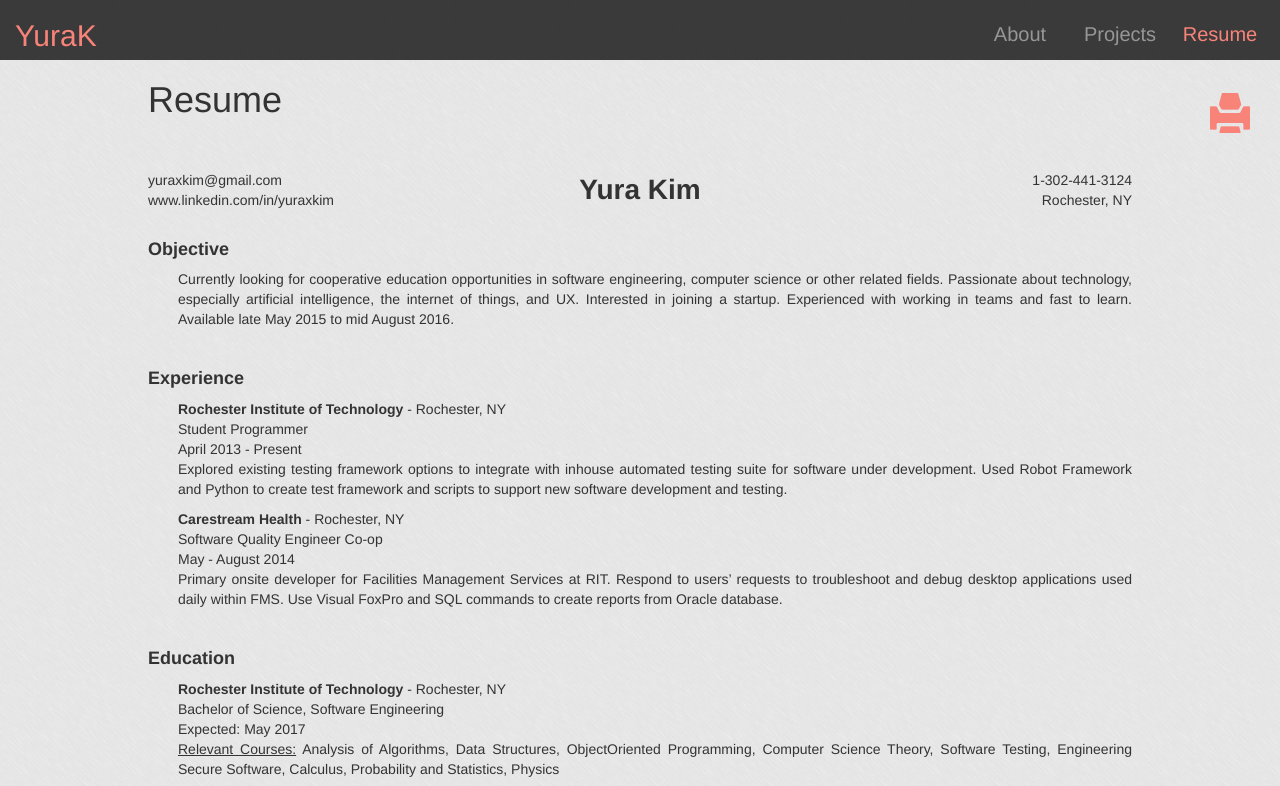
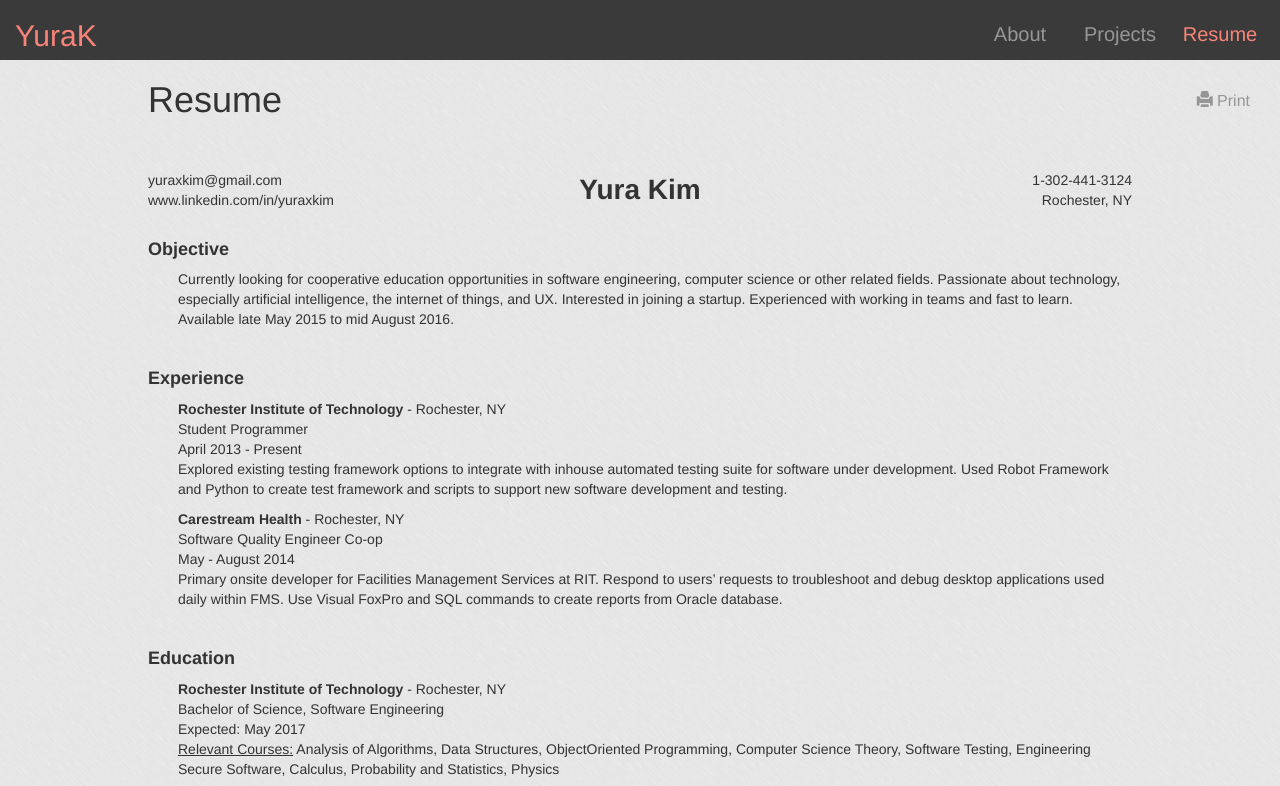
Before and after one commit to yura-kim/yurak.im, a plain HTML site: page resume.html in a window 1280 px wide. Shown: the top 786 px of the page. Drawn offline with Linux system fonts and the light colour scheme; a script that the page names is missing.

Commit message:
Resume
Redo for the resume print button and left aligned resume.

```diff
--- a/css/stylesheet.css
+++ b/css/stylesheet.css
@@ -93,5 +93,20 @@ h1 {
 	min-height: 100%;
 	margin: 0px 10% 0px 10%;
 	padding: 60px 20px 20px 20px;
-	text-align: justify;
+	text-align: left;
 }
+.content a:link, a:visited {
+	text-decoration: none;
+	color: rgba(150,150,150,1);
+}
+.content a:hover {
+	color: rgba(248,131,121,1);
+}
+.content a:active {
+	text-decoration: none;
+	color: rgba(248,131,121,1);
+}
+.content a.active{
+	text-decoration: none;
+	color: rgba(248,131,121,1);
+}
--- a/resume.html
+++ b/resume.html
@@ -26,8 +26,8 @@
 
 
 		<div class="content">
-			<div style="position:fixed; right:30px; margin-top:30px; font-size:40px">
-				<a href="resume.pdf" target="_blank" style="color:#F88379"><i class="glyphicon glyphicon-print"></i></a>
+			<div style="position:fixed; right:30px; margin-top:30px; font-size:16px">
+				<a href="resume.pdf" target="_blank"><i class="glyphicon glyphicon-print"></i> Print</a>
 			</div>
 			<h1>Resume</h1>
 			<br><br>
```
